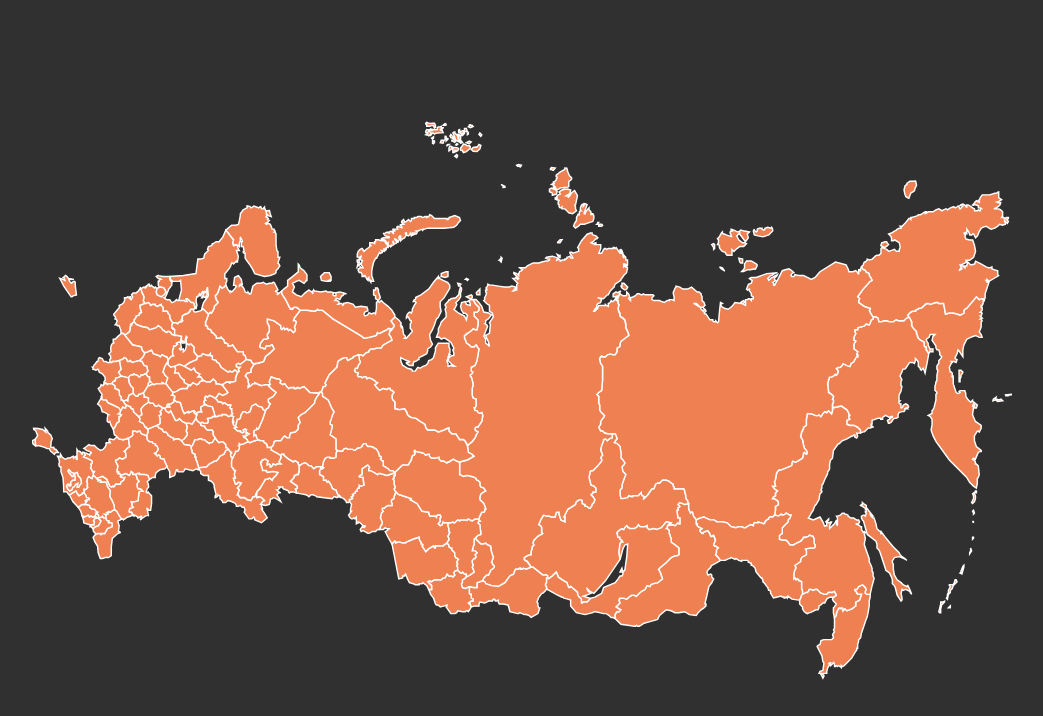
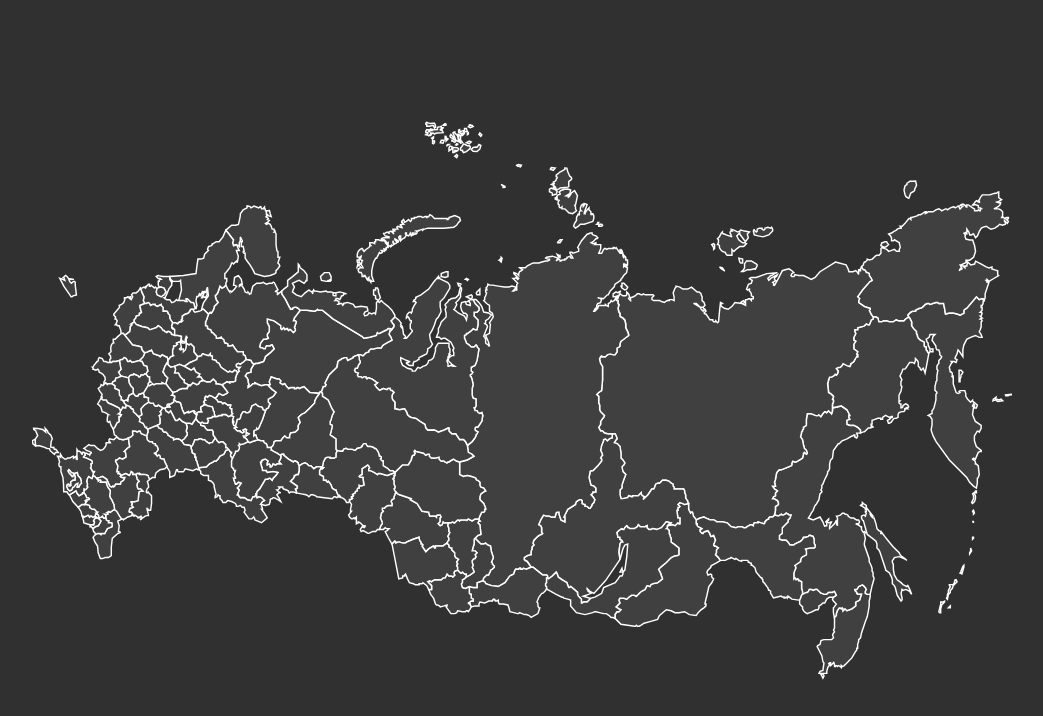
Before and after one commit to sheyn23/templates, a Vue app: page /map in a window 1280 px wide. Shown: the top 716 px of the page, without its empty margins (118-1161 px from the left). Built offline with nearby package versions, Linux system fonts and the light colour scheme.

Commit message:
hover on region

```diff
--- a/src/views/SvgMap/index.vue
+++ b/src/views/SvgMap/index.vue
@@ -6,7 +6,9 @@
           <path v-for="reg in regions"
                 :key="reg.id"
                 :d="reg.d"
-                fill="rgb(238,128,82)"
+                class="region"
+                ref="regions"
+                fill="#404040"
                 stroke="white"
                 stroke-width="1"
                 @mouseenter="enter(reg.id)"
@@ -625,9 +627,11 @@ export default {
   },
   methods: {
     enter(n) {
+      this.$refs.regions[n].style.fill = 'rgb(238,152,109)'
       this.$refs.labels[n].style.display = 'block'
     },
     leave(n) {
+      this.$refs.regions[n].style.fill = '#404040'
       this.$refs.labels[n].style.display = 'none'
     }
   }
@@ -644,6 +648,10 @@ export default {
   .svg-map__row
     margin: auto
 
+    .region
+      transition: 1s
+      transform-origin: center center
+
     .label
       display: none
       font: bold 10px sans-serif
```
